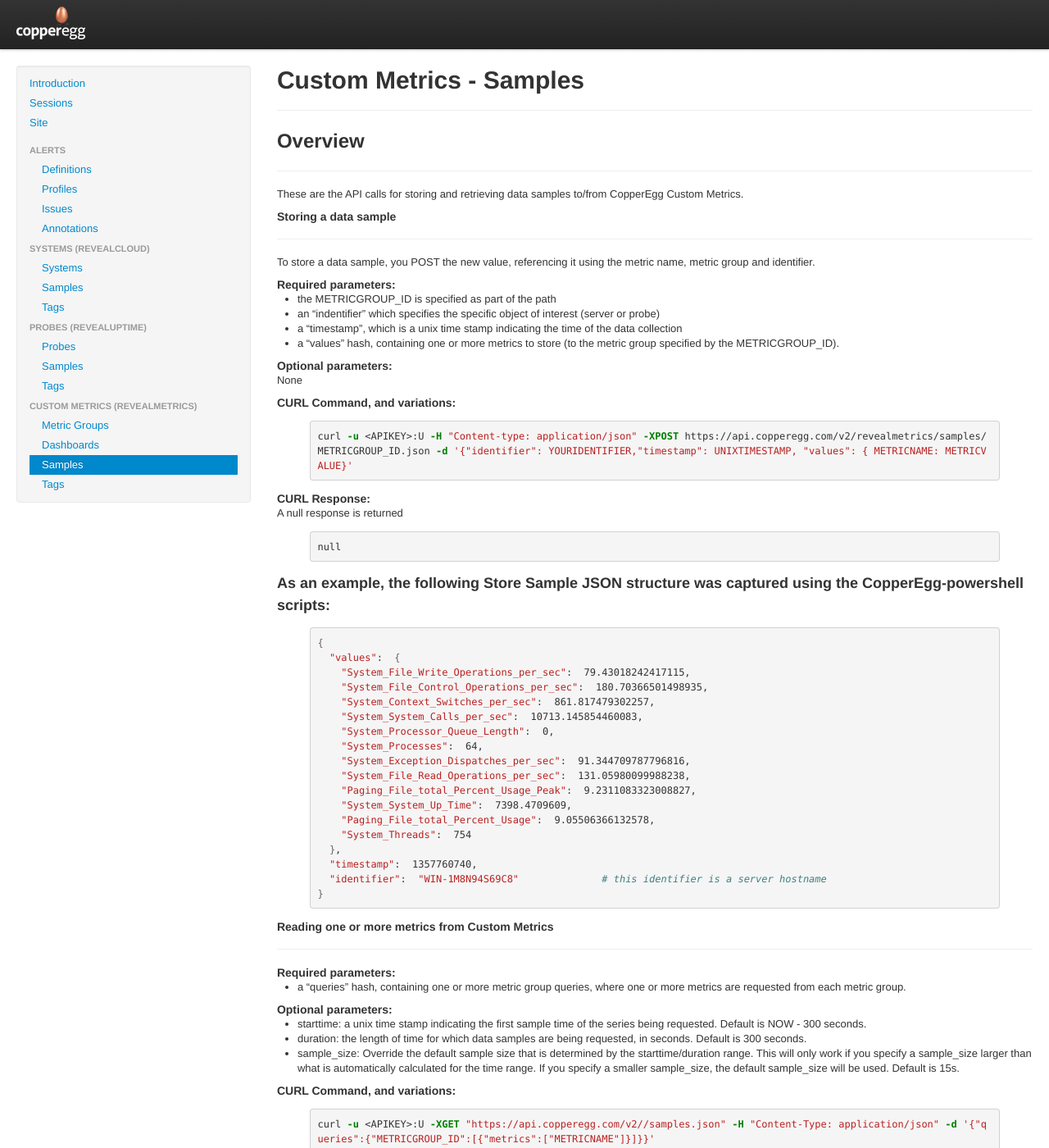
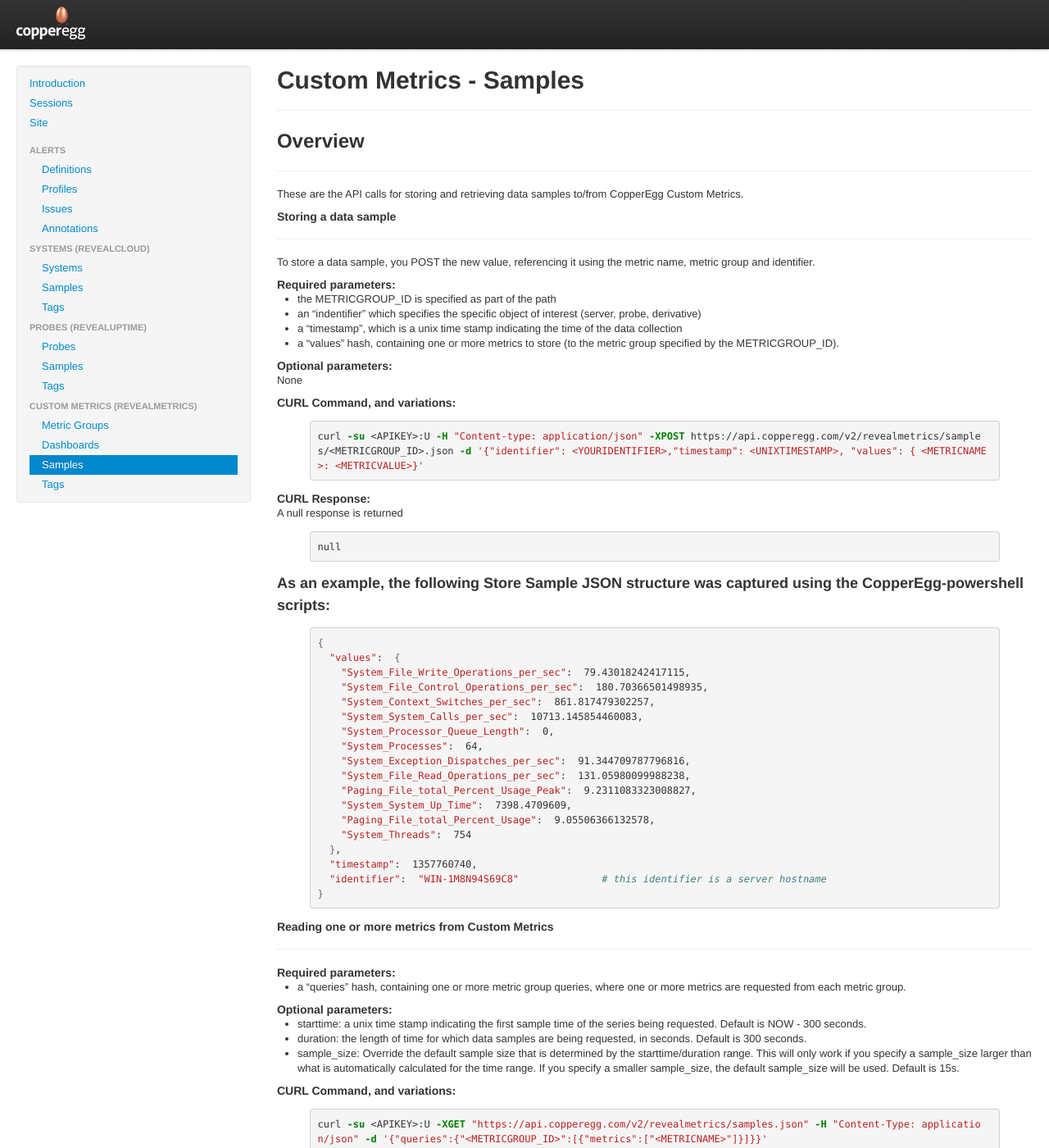
Before and after one commit to CopperEgg/apidocs, a Jekyll site: the page built from revealmetrics/samples.md, in a window 1280 px wide and 1400 px high. Shown: the whole window at 82% size. Built offline with Jekyll 4.4.1, drawn with Linux system fonts in a browser that asks for light colours.

Commit message:
Minor content clarifications, formatting tweaks.

```diff
--- a/revealmetrics/samples.md
+++ b/revealmetrics/samples.md
@@ -15,7 +15,7 @@ To store a data sample, you POST the new value, referencing it using the metric
 
 ####Required parameters:
 * the METRICGROUP_ID is specified as part of the path
-* an "indentifier" which specifies the specific object of interest (server or probe)
+* an "indentifier" which specifies the specific object of interest (server, probe, derivative)
 * a "timestamp", which is a unix time stamp indicating the time of the data collection
 * a "values" hash, containing one or more metrics to store (to the metric group specified by the METRICGROUP_ID).
 
@@ -25,7 +25,7 @@ None
 
 ####CURL Command, and variations:
 {% highlight sh %}
-curl -u <APIKEY>:U -H "Content-type: application/json" -XPOST https://api.copperegg.com/v2/revealmetrics/samples/METRICGROUP_ID.json -d '{"identifier": YOURIDENTIFIER,"timestamp": UNIXTIMESTAMP, "values": { METRICNAME: METRICVALUE}'
+curl -su <APIKEY>:U -H "Content-type: application/json" -XPOST https://api.copperegg.com/v2/revealmetrics/samples/<METRICGROUP_ID>.json -d '{"identifier": <YOURIDENTIFIER>,"timestamp": <UNIXTIMESTAMP>, "values": { <METRICNAME>: <METRICVALUE>}'
 {% endhighlight %}
 
 ####CURL Response:
@@ -74,7 +74,7 @@ null
 
 ####CURL Command, and variations:
 {% highlight sh %}
-curl -u <APIKEY>:U -XGET "https://api.copperegg.com/v2//samples.json" -H "Content-Type: application/json" -d '{"queries":{"METRICGROUP_ID":[{"metrics":["METRICNAME"]}]}}'
+curl -su <APIKEY>:U -XGET "https://api.copperegg.com/v2/revealmetrics/samples.json" -H "Content-Type: application/json" -d '{"queries":{"<METRICGROUP_ID>":[{"metrics":["<METRICNAME>"]}]}}'
 {% endhighlight %}
 
 
```
